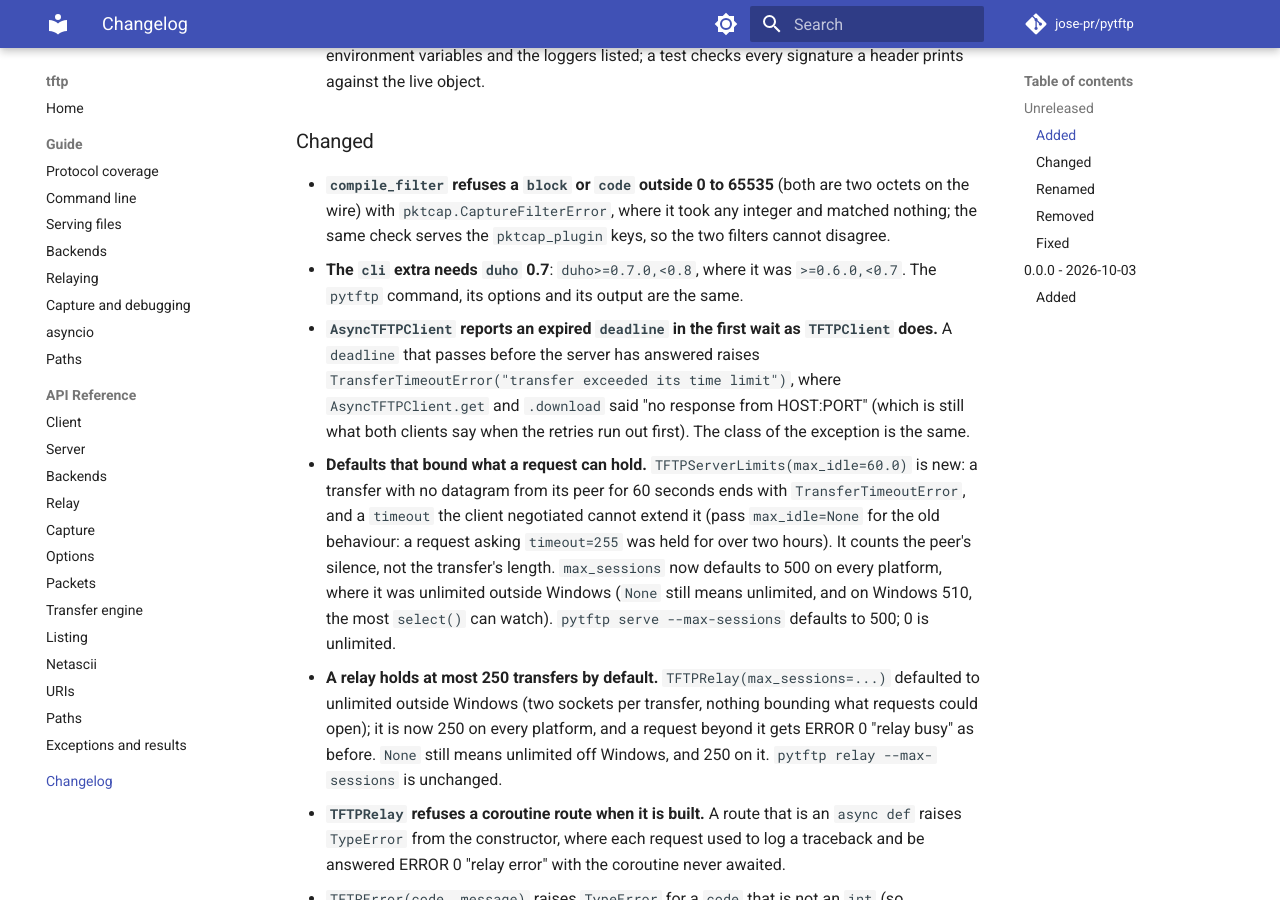
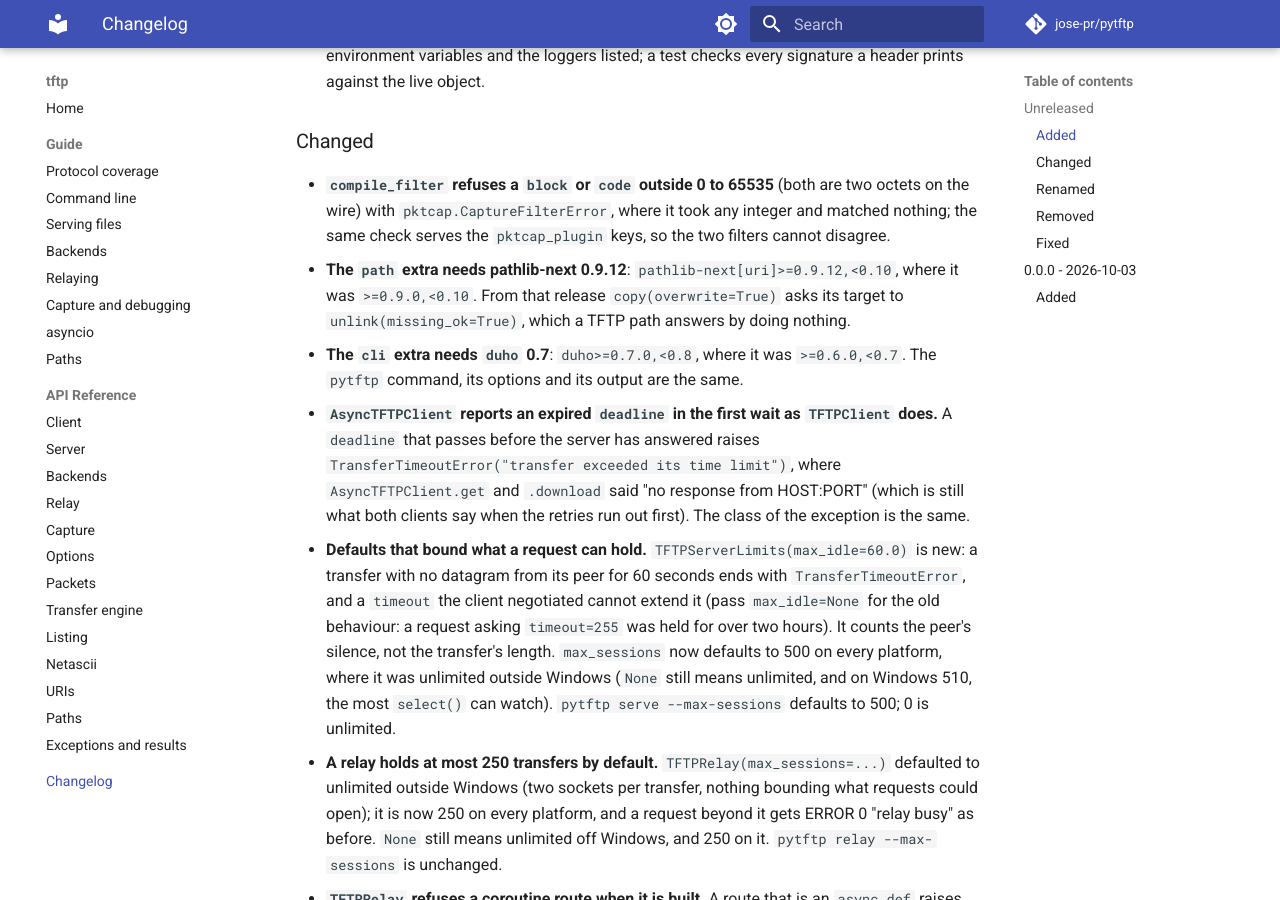
Before and after one commit to jose-pr/pytftp, an MkDocs documentation site: the page built from docs/changelog.md, in a window 1280 px wide and 900 px high, scrolled down 1894 px. Built offline with MkDocs 1.6.1 and Material for MkDocs 9.7.7, drawn with Linux system fonts in a browser that asks for light colours; comment, search, counter and statistics services are not loaded; some of the changed text lies outside the part shown.

Commit message:
fix: unlink no longer looks at who called it: pathlib-next 0.9.12 asks a copy's target to unlink(missing_ok=True), and the path extra needs that release

```diff
--- a/CHANGELOG.md
+++ b/CHANGELOG.md
@@ -71,6 +71,9 @@
 - **`compile_filter` refuses a `block` or `code` outside 0 to 65535** (both are two octets on the wire)
   with `pktcap.CaptureFilterError`, where it took any integer and matched nothing; the same check
   serves the `pktcap_plugin` keys, so the two filters cannot disagree.
+- **The `path` extra needs pathlib-next 0.9.12**: `pathlib-next[uri]>=0.9.12,<0.10`, where it
+  was `>=0.9.0,<0.10`. From that release `copy(overwrite=True)` asks its target to
+  `unlink(missing_ok=True)`, which a TFTP path answers by doing nothing.
 - **The `cli` extra needs `duho` 0.7**: `duho>=0.7.0,<0.8`, where it was `>=0.6.0,<0.7`. The
   `pytftp` command, its options and its output are the same.
 - **`AsyncTFTPClient` reports an expired `deadline` in the first wait as `TFTPClient` does.** A
@@ -876,8 +879,8 @@
   before.
 - **`copy(overwrite=True)` onto a name the server has works.** `unlink()` on a
   `TFTPPath` or `TFTPURIPath` still raises `NotImplementedError`, except for
-  `unlink(missing_ok=True)` and the call `pathlib_next`'s `copy()` makes on its
-  target: they do nothing, and the write that follows replaces the file.
+  `unlink(missing_ok=True)`, which is what `pathlib_next`'s `copy()` asks of its
+  target: it does nothing, and the write that follows replaces the file.
   `move()` from a TFTP path is not supported: it copies and then raises
   `NotImplementedError` because the source cannot be deleted.
 - `TFTPPath.as_uri()` keeps a leading slash (`/boot/x` is `tftp://h//boot/x`, as
--- a/pyproject.toml
+++ b/pyproject.toml
@@ -45,7 +45,7 @@
 cli = ["duho>=0.7.0,<0.8"]
 # pathlib-style paths: TFTPPath, and the tftp:// scheme for pathlib_next's
 # UriPath (its "uri" extra). Importing tftp never requires it.
-path = ["pathlib-next[uri]>=0.9.0,<0.10"]
+path = ["pathlib-next[uri]>=0.9.12,<0.10"]
 # Tooling only: the extras the tests need are named here, their ranges are above.
 dev = ["black", "build", "coverage", "mypy>=1.19,<3", "pytest", "tftp[cli,path]"]
 docs = ["mkdocs", "mkdocs-material", "mkdocstrings[python]"]
```
Also changed, not shown: RELEASENOTES.md (+1 -1 lines), src/tftp/path/AGENTS.md (+3 -3 lines), 3 other files.
